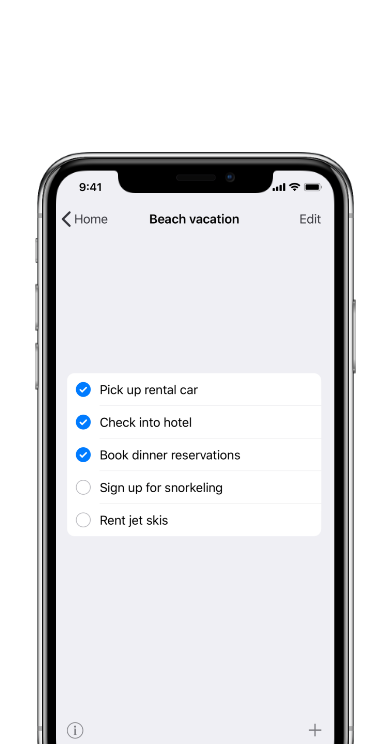
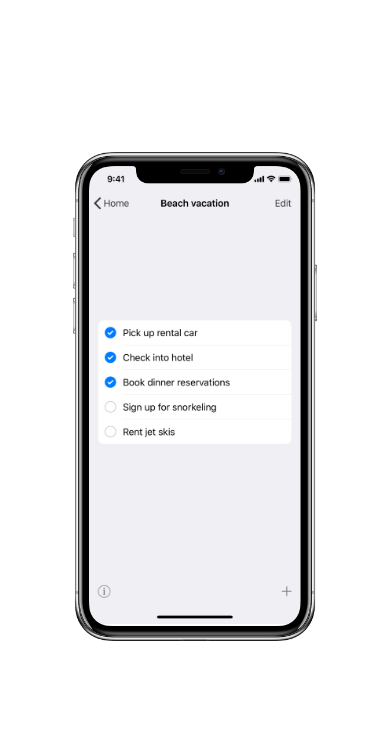
Before and after one commit to mattgilligan/cash.github.io, a plain HTML site: page todo/index.html in a window 390 px wide. Shown: the part 356-1100 px from the top of the page. Drawn offline with Linux system fonts and the light colour scheme.

Commit message:
Fixed issue with wide elements on mobile

```diff
--- a/todo/index.html
+++ b/todo/index.html
@@ -33,7 +33,7 @@
             <section class="hero">
                 <div class="content">
                     <h3 class="eyebrow">To Do</h3>
-                    <h3 class="headline">A simpler, more powerful to do app</h3>
+                    <h3 class="headline">A simpler, more powerful to&nbsp;do app</h3>
                     <div class="hardware-wrapper-large">
                         <figure class="iphone-x-large">
                             <figure class="screenshot large" id="hero"></figure>
@@ -45,7 +45,7 @@
                 <div class="content">
                     <div class="row section-title">
                         <h3 class="headline">
-                            Today, Scheduled, and Due.<br>Your life at a glance.
+                            Today, Scheduled, and Due.<wbr>Your life at a glance.
                         </h3>
                     </div>
                     <div class="row">
--- a/todo/main.css
+++ b/todo/main.css
@@ -42,6 +42,7 @@ body {
     font-weight: 400;
     /* letter-spacing: -.0041em; /*-.022em; */
     color: #3A3A40;
+    min-width: 320px;
     -moz-font-feature-settings: 'kern';
     -webkit-font-smoothing: antialiased;
     -moz-osx-font-smoothing: grayscale;
--- a/todo/overview.css
+++ b/todo/overview.css
@@ -14,7 +14,7 @@
 
 @media only screen and (max-width: 735px) {
     .hero .headline {
-        width: 320px;
+        max-width: 320px;
         margin-left: auto;
         margin-right: auto;
     }
@@ -27,7 +27,8 @@
 
 @media only screen and (max-width: 735px) {
     .hardware-wrapper-large {
-        width: 321px;
+        width: 244px;
+        margin: 0 auto;
     }
 }
 
@@ -77,7 +78,7 @@
 }
 
 .copy-wrapper {
-    width: 374px;
+    max-width: 374px;
 }
 
 .hardware-wrapper.left {
@@ -235,9 +236,9 @@
     }
 
     .iphone-x-large {
-        width: 321px;
-        height: 640px;
-        background-size: 321px 640px;
+        width: 244px;
+        height: 489px;
+        background-size: 244px 489px;
     }
 
     .ipad-pro {
@@ -295,6 +296,17 @@
         height: 603px;
         background-size: 278.36px 602.03px;
         background-position: 0.93px 0.16px;
+    }
+}
+
+@media only screen and (max-width: 735px) {
+    .iphone-x-large .screenshot.large {
+        top: 14px;
+        left: 15px;
+        width: 212px;
+        height: 458px;
+        background-size: 211.58px 457.17px;
+        background-position: 0.91px 0.12px;
     }
 }
 
```
